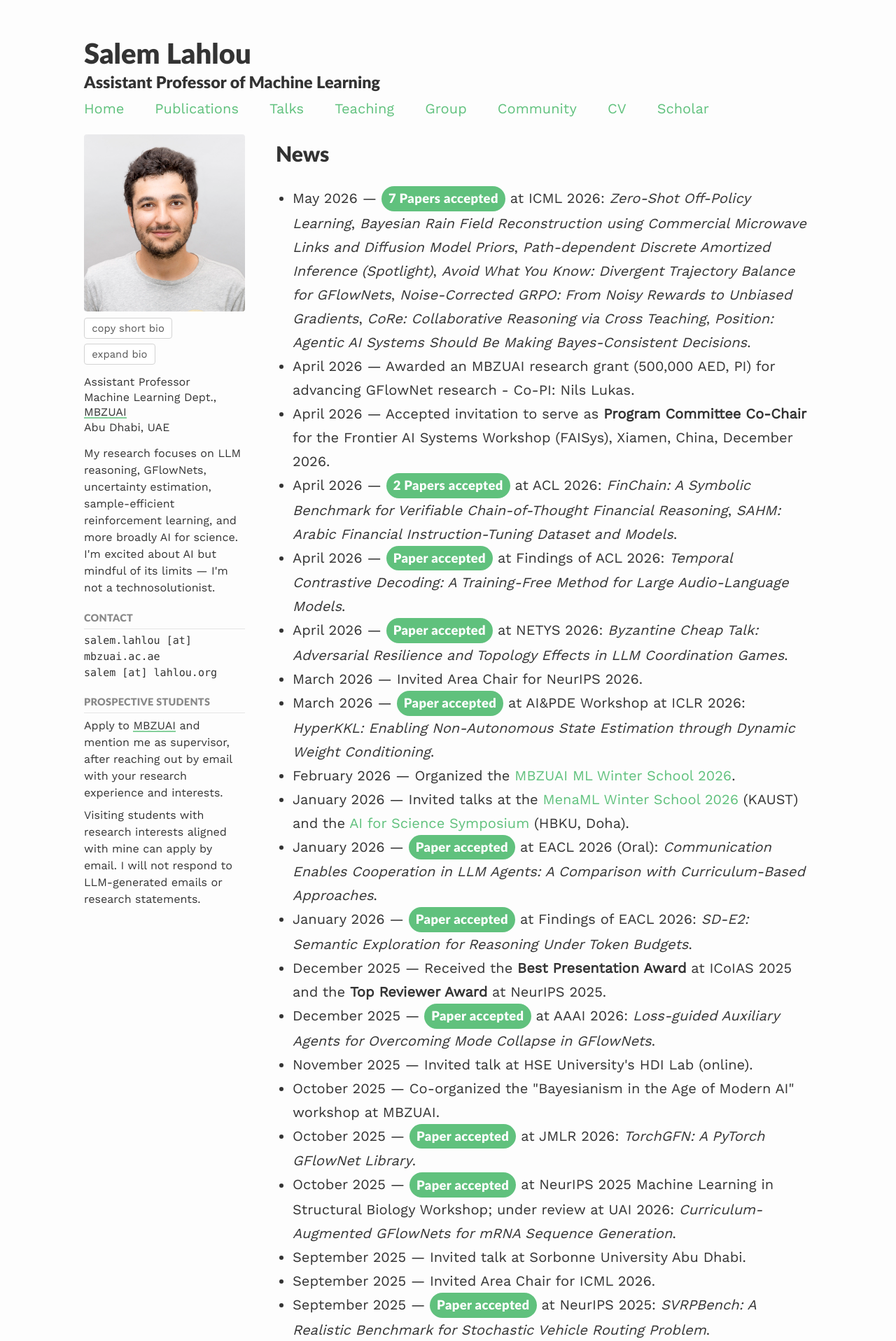
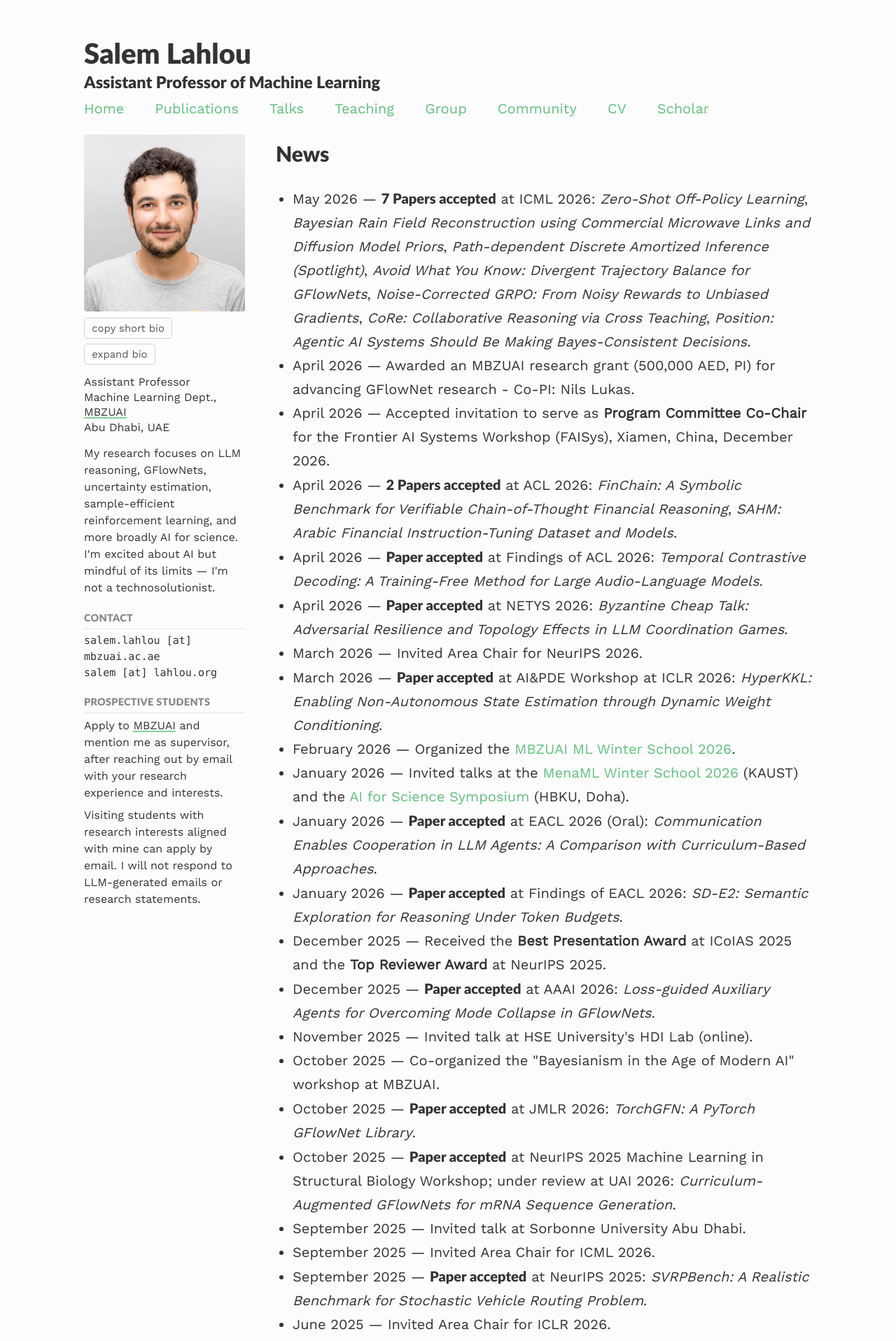
Before and after one commit to saleml/saleml.github.io, a Jekyll site: the page built from index.md, in a window 1280 px wide. Shown: the top 1916 px of the page at 70% size. Built offline with Jekyll 4.4.1, drawn with Linux system fonts in a browser that asks for light colours; nearby versions of some CDN libraries.

Commit message:
Refine homepage news highlight tag styling for better integration with the overall design. Transition to inline display, remove padding and background, and adjust font properties for improved readability and consistency, including dark mode compatibility.

```diff
--- a/assets/css/_sass/style.scss
+++ b/assets/css/_sass/style.scss
@@ -312,19 +312,18 @@ blockquote {
 
 /* Highlight tag for homepage news (avoid relying on <strong> bold fonts). */
 .home-news-list .news-highlight {
-  display: inline-block;
-  padding: 0.12em 0.55em;
-  border-radius: 999px;
-  background: $brand-color;
-  color: #fff;
+  display: inline;
+  padding: 0;
+  border-radius: 0;
+  background: transparent;
+  color: inherit;
   font-family: "Lato", "Helvetica Neue", Helvetica, sans-serif;
   font-weight: 900;
-  font-size: 0.92em;
-  letter-spacing: 0.02em;
+  font-size: 1em;
+  letter-spacing: 0;
   white-space: nowrap;
   @media (prefers-color-scheme: dark) {
-    background: lighten($brand-color, 6%);
-    color: #1b1f24;
+    color: inherit;
   }
 }
 
```
